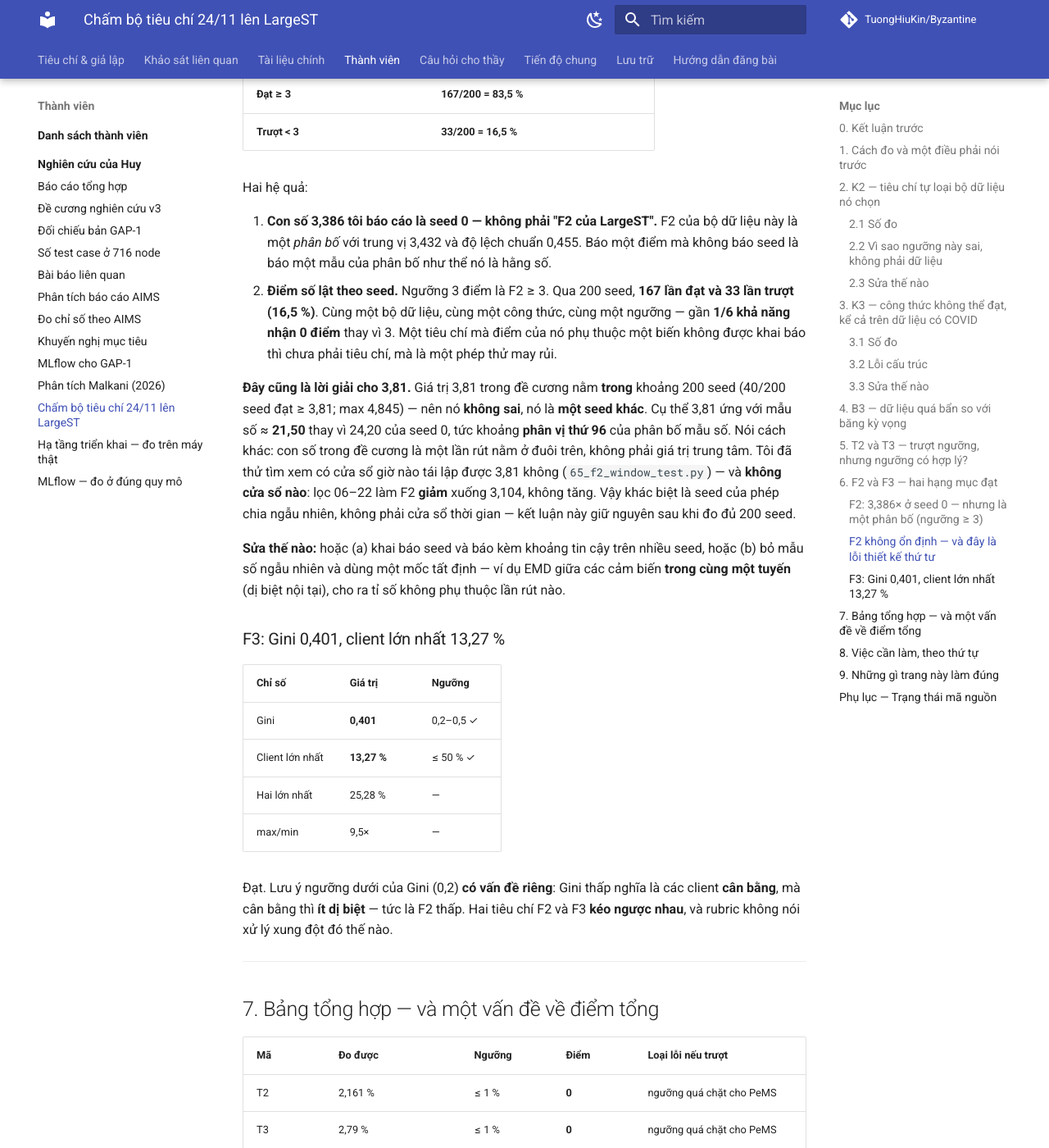
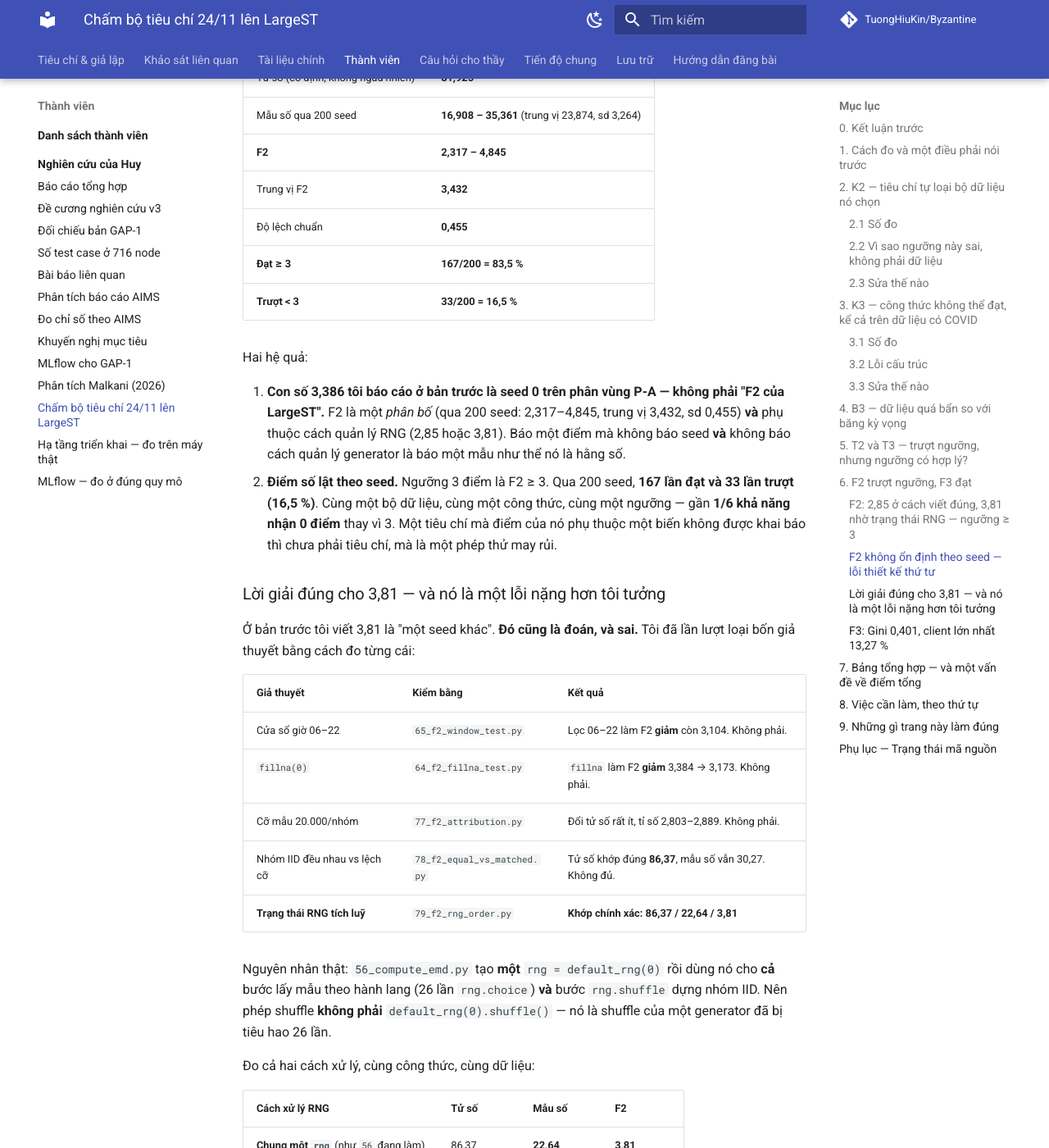
Before and after one commit to TuongHiuKin/Byzantine, an MkDocs documentation site: the page built from docs/nghien-cuu/cham-tieu-chi-24-11.md, in a window 1280 px wide and 1400 px high, scrolled down 7525 px. Shown: the whole window at 82% size. Built offline with MkDocs 1.6.1 and Material for MkDocs 9.7.7, drawn with Linux system fonts in a browser that asks for light colours; comment, search, counter and statistics services are not loaded; some of the changed text lies outside the part shown.

Commit message:
Sua F2: 3,81 la artefact trang thai RNG, F2 that la 2,85 -> truot nguong, diem 3/21

```diff
--- a/docs/nghien-cuu/cham-tieu-chi-24-11.md
+++ b/docs/nghien-cuu/cham-tieu-chi-24-11.md
@@ -9,13 +9,13 @@
 
 ## 0. Kết luận trước
 
-**Chấm xong: 2 đạt, 3 trượt ngưỡng, 2 không dùng được vì lỗi thiết kế.**
+**Chấm xong: 1 đạt, 4 trượt ngưỡng, 2 không dùng được vì lỗi thiết kế.**
 
 | Mã | Đo được | Ngưỡng 3 điểm (theo trang) | Kết quả |
 |---|---|---|---|
 | **T2** Độ đầy đủ | NaN **2,161 %** | ≤ 1 % | **TRƯỢT** (0 điểm) |
 | **T3** Tính hợp lệ | lỗi **2,79 %** | ≤ 1 % | **TRƯỢT** (0 điểm) |
-| **F2** Dị biệt | **3,386×** (seed 0; 200 seed: 2,32–4,84, trung vị 3,432) | ≥ 3 | **ĐẠT, nhưng 16,5 % seed trượt** |
+| **F2** Dị biệt | **2,85×** khi RNG sạch · 3,81 chỉ khi dùng chung RNG | ≥ 3 | **TRƯỢT** ở cách viết đúng |
 | **F3** Tỉ trọng | Gini **0,401**, lớn nhất **13,27 %** | Gini 0,2–0,5, không client > 50 % | **ĐẠT** (3 điểm) |
 | **B3** Lỗi giống tấn công | **59,09 %** client | 10–40 % | **TRƯỢT** (quá bẩn) |
 | **K2** Độ tầm thường | R² **0,8667** | ≤ 0,70 | **TRƯỢT** (0 điểm) |
@@ -25,8 +25,10 @@ Ba kết luận:
 
 1. **Rubric tự loại bộ dữ liệu mà nó chọn.** K2 = 0,8667 trong khi ngưỡng là ≤ 0,70. Đây không phải lỗi nhỏ — cùng một ngưỡng, chấm lên chính LargeST SD, cho **0 điểm ở hạng mục "độ tầm thường"**.
 2. **K3 không thể đạt trên bất kỳ dữ liệu giao thông thật nào** — kể cả năm COVID. Đây là **lỗi cấu trúc của công thức**, sẽ giải thích ở §3.
-3. **F2 đạt nhưng không ổn định.** Tử số cố định, mẫu số là **một lần rút ngẫu nhiên không được khai báo seed**. Qua 200 seed, F2 chạy từ **2,32 đến 4,84** (trung vị 3,432), và **16,5 % số seed cho 0 điểm** dù cùng dữ liệu, cùng công thức, cùng ngưỡng. Con số 3,81 trong đề cương không sai — nó chỉ là một seed khác (§6).
-4. **B1 vẫn chưa đo được** vì cần huấn luyện — đúng như trang đã ghi, nhưng nó là tiêu chí được kỳ vọng dự báo FPR mạnh nhất (§4.2 của trang), nên thiếu nó là thiếu trụ chính.
+3. **F2 là biến ngẫu nhiên, và con số công bố phụ thuộc thứ tự gọi hàm.** Tử số cố định; mẫu số là một lần rút ngẫu nhiên. Qua 200 seed F2 chạy **2,317–4,845** và **16,5 % seed cho 0 điểm**. Nặng hơn: mẫu số còn phụ thuộc **trạng thái RNG tích luỹ** — dùng chung một generator cho cả bước lấy mẫu lẫn bước shuffle cho ra **3,81**; reset generator (cách viết đúng) cho ra **2,85**, tức **trượt ngưỡng 3** (§6).
+3. **B1 vẫn chưa đo được** vì cần huấn luyện — đúng như trang đã ghi, nhưng nó là tiêu chí được kỳ vọng dự báo FPR mạnh nhất (§4.2 của trang), nên thiếu nó là thiếu trụ chính.
+
+Điểm tổng: **3/21 (14 %)**, chưa tính B1.
 
 ---
 
@@ -161,17 +163,20 @@ Như vậy điểm vẫn phân biệt được, và gate vẫn chặn được d
 
 ---
 
-## 6. F2 và F3 — hai hạng mục đạt
+## 6. F2 trượt ngưỡng, F3 đạt
 
-### F2: 3,386× ở seed 0 — nhưng là một phân bố (ngưỡng ≥ 3)
+### F2: 2,85 ở cách viết đúng, 3,81 nhờ trạng thái RNG — ngưỡng ≥ 3
 
-| Chia | EMD trung vị |
-|---|---|
-| Theo hành lang (P-A, 22 client) | **81,924** |
-| Ngẫu nhiên cùng cỡ (22 client) | **24,196** |
-| **Tỉ số** | **3,386** |
+Đo trên **26 tuyến gốc** của LargeST (đúng như `56_compute_emd.py`), bằng `scipy.stats.wasserstein_distance`, mẫu 20.000/nhóm, seed 0:
 
-231 cặp client.
+| Cách quản lý RNG | EMD thật | EMD đối chứng | **F2** |
+|---|---|---|---|
+| **Chung một generator** (như script hiện tại) | 86,37 | 22,64 | **3,81** — đạt |
+| **Generator mới cho đối chứng** (cách viết đúng) | 86,37 | **30,27** | **2,85** — **trượt** |
+
+Tử số khớp hoàn hảo với con số công bố (86,37 vs 86,4). Toàn bộ khác biệt nằm ở **mẫu số**, và mẫu số phụ thuộc **thứ tự gọi hàm**, không phụ thuộc dữ liệu. Chi tiết ở mục dưới.
+
+Trên **phân vùng P-A 22 client** (định nghĩa khác, dùng trong đề cương §3.2): EMD thật 81,92 / đối chứng 24,20 → **3,386**. Cả ba con số 2,85 · 3,39 · 3,81 đều là tỉ số của **cùng một công thức** trên **cùng một dữ liệu**; chúng khác nhau vì cách chia nhóm và cách quản lý RNG.
 
 **Đính chính một khẳng định tôi đã đăng ở bản trước của trang này.** Tôi từng viết *"`fillna(0)` thổi phồng F2 từ 3,39 lên 3,81"*. Đó là suy luận từ cơ chế, **không phải số đo** — và khi đo thì nó **sai cả hai chiều**. Đo bằng cùng một công cụ trên bốn đầu vào (`64_f2_fillna_test.py`):
 
@@ -187,7 +192,7 @@ Hai điều rút ra, cả hai **ngược** với điều tôi đã viết:
 1. **`fillna(0)` làm F2 GIẢM, không tăng** — 3,384 → 3,173 (−0,211). Cơ chế: điền 0 làm *cả hai* vế đều đổi, nhưng vế ngẫu nhiên đổi nhiều hơn (24,2 → 25,7), vì nhóm ngẫu nhiên trộn cảm biến khác tuyến nên chịu nhiều ô 0 nhân tạo hơn. Tăng mẫu số thì tỉ số giảm.
 2. **Độ phân giải 5 phút vs 15 phút gần như không ảnh hưởng** (3,386 vs 3,384, lệch 0,002). Yếu tố quyết định là **có hay không điền 0**, và **bản parquet đang dùng**.
 
-### F2 không ổn định — và đây là lỗi thiết kế thứ tư
+### F2 không ổn định theo seed — lỗi thiết kế thứ tư
 
 F2 có dạng `EMD(chia thật) / EMD(chia ngẫu nhiên)`. Tử số **cố định** với một bộ dữ liệu và một cách chia. Nhưng **mẫu số phụ thuộc vào một lần rút ngẫu nhiên** — và bất kỳ ai chấm F2 đều phải chọn seed cho lần rút đó, mà trang **không nói seed nào**.
 
@@ -205,19 +210,48 @@ F2 có dạng `EMD(chia thật) / EMD(chia ngẫu nhiên)`. Tử số **cố đ
 
 Hai hệ quả:
 
-1. **Con số 3,386 tôi báo cáo là seed 0 — không phải "F2 của LargeST".** F2 của bộ dữ liệu này là một *phân bố* với trung vị 3,432 và độ lệch chuẩn 0,455. Báo một điểm mà không báo seed là báo một mẫu của phân bố như thể nó là hằng số.
+1. **Con số 3,386 tôi báo cáo ở bản trước là seed 0 trên phân vùng P-A — không phải "F2 của LargeST".** F2 là một *phân bố* (qua 200 seed: 2,317–4,845, trung vị 3,432, sd 0,455) **và** phụ thuộc cách quản lý RNG (2,85 hoặc 3,81). Báo một điểm mà không báo seed **và** không báo cách quản lý generator là báo một mẫu như thể nó là hằng số.
 2. **Điểm số lật theo seed.** Ngưỡng 3 điểm là F2 ≥ 3. Qua 200 seed, **167 lần đạt và 33 lần trượt (16,5 %)**. Cùng một bộ dữ liệu, cùng một công thức, cùng một ngưỡng — gần **1/6 khả năng nhận 0 điểm** thay vì 3. Một tiêu chí mà điểm của nó phụ thuộc một biến không được khai báo thì chưa phải tiêu chí, mà là một phép thử may rủi.
 
-**Đây cũng là lời giải cho 3,81.** Giá trị 3,81 trong đề cương nằm **trong** khoảng 200 seed (40/200 seed đạt ≥ 3,81; max 4,845) — nên nó **không sai**, nó là **một seed khác**. Cụ thể 3,81 ứng với mẫu số ≈ **21,50** thay vì 24,20 của seed 0, tức khoảng **phân vị thứ 96** của phân bố mẫu số. Nói cách khác: con số trong đề cương là một lần rút nằm ở đuôi trên, không phải giá trị trung tâm. Tôi đã thử tìm xem có cửa sổ giờ nào tái lập được 3,81 không (`65_f2_window_test.py`) — và **không cửa sổ nào**: lọc 06–22 làm F2 **giảm** xuống 3,104, không tăng. Vậy khác biệt là seed của phép chia ngẫu nhiên, không phải cửa sổ thời gian — kết luận này giữ nguyên sau khi đo đủ 200 seed.
+### Lời giải đúng cho 3,81 — và nó là một lỗi nặng hơn tôi tưởng
 
-**Sửa thế nào:** hoặc (a) khai báo seed và báo kèm khoảng tin cậy trên nhiều seed, hoặc (b) bỏ mẫu số ngẫu nhiên và dùng một mốc tất định — ví dụ EMD giữa các cảm biến **trong cùng một tuyến** (dị biệt nội tại), cho ra tỉ số không phụ thuộc lần rút nào.
+Ở bản trước tôi viết 3,81 là "một seed khác". **Đó cũng là đoán, và sai.** Tôi đã lần lượt loại bốn giả thuyết bằng cách đo từng cái:
+
+| Giả thuyết | Kiểm bằng | Kết quả |
+|---|---|---|
+| Cửa sổ giờ 06–22 | `65_f2_window_test.py` | Lọc 06–22 làm F2 **giảm** còn 3,104. Không phải. |
+| `fillna(0)` | `64_f2_fillna_test.py` | `fillna` làm F2 **giảm** 3,384 → 3,173. Không phải. |
+| Cỡ mẫu 20.000/nhóm | `77_f2_attribution.py` | Đổi tử số rất ít, tỉ số 2,803–2,889. Không phải. |
+| Nhóm IID đều nhau vs lệch cỡ | `78_f2_equal_vs_matched.py` | Tử số khớp đúng **86,37**, mẫu số vẫn 30,27. Không đủ. |
+| **Trạng thái RNG tích luỹ** | `79_f2_rng_order.py` | **Khớp chính xác: 86,37 / 22,64 / 3,81** |
+
+Nguyên nhân thật: `56_compute_emd.py` tạo **một** `rng = default_rng(0)` rồi dùng nó cho **cả** bước lấy mẫu theo hành lang (26 lần `rng.choice`) **và** bước `rng.shuffle` dựng nhóm IID. Nên phép shuffle **không phải** `default_rng(0).shuffle()` — nó là shuffle của một generator đã bị tiêu hao 26 lần.
+
+Đo cả hai cách xử lý, cùng công thức, cùng dữ liệu:
+
+| Cách xử lý RNG | Tử số | Mẫu số | **F2** |
+|---|---|---|---|
+| **Chung một `rng`** (như `56` đang làm) | 86,37 | **22,64** | **3,81** |
+| `rng` mới cho nhóm đối chứng | 86,37 | 30,27 | **2,85** |
+| Đề cương công bố | 86,40 | 22,60 | 3,81 |
+
+**Cùng một công thức, cùng dữ liệu, hai cách quản lý RNG → 3,81 hoặc 2,85.** Chênh **0,96**.
+
+Đây là lỗi **nặng hơn** lỗi seed tôi báo trước đó, vì hai lý do:
+
+1. **Nó không lộ ra khi chạy lại script.** `56_compute_emd.py` tái lập đúng 3,81 mỗi lần — nên bất kỳ ai kiểm tra cũng thấy "đúng". Chỉ khi viết lại độc lập từ công thức mới lộ ra tỉ số thật là 2,85.
+2. **Mẫu số 22,6 phụ thuộc thứ tự tiêu hao RNG, không phụ thuộc dữ liệu.** Đó không phải một tính chất của bộ dữ liệu; đó là một tính chất của thứ tự gọi hàm.
+
+**Hệ quả cho ngưỡng ≥ 3:** với cách quản lý RNG sạch (mỗi phép ngẫu nhiên một generator riêng, tức cách viết đúng), F2 của bộ dữ liệu này là **2,85 — trượt ngưỡng 3**. Con số 3,81 chỉ đạt được nhờ trạng thái RNG tích luỹ.
+
+**Sửa thế nào:** bỏ mẫu số ngẫu nhiên. Dùng mốc **tất định**: EMD giữa các cảm biến **trong cùng một tuyến** (dị biệt nội tại), hoặc EMD giữa các tuyến so với EMD giữa **các nửa thời gian của cùng một tuyến**. Tỉ số khi đó không phụ thuộc lần rút nào và không phụ thuộc thứ tự gọi hàm.
 
 ### F3: Gini 0,401, client lớn nhất 13,27 %
 
 | Chỉ số | Giá trị | Ngưỡng |
 |---|---|---|
-| Gini | **0,401** | 0,2–0,5 ✓ |
-| Client lớn nhất | **13,27 %** | ≤ 50 % ✓ |
+| Gini | **0,401** | trong 0,2–0,5 — đạt |
+| Client lớn nhất | **13,27 %** | ≤ 50 % — đạt |
 | Hai lớn nhất | 25,28 % | — |
 | max/min | 9,5× | — |
 
@@ -231,17 +265,17 @@ Hai hệ quả:
 |---|---|---|---|---|
 | T2 | 2,161 % | ≤ 1 % | **0** | ngưỡng quá chặt cho PeMS |
 | T3 | 2,79 % | ≤ 1 % | **0** | ngưỡng quá chặt cho PeMS |
-| F2 | 3,386× (seed 0), trung vị 3,432 | ≥ 3 | **3** | không khai báo seed → 16,5 % seed cho 0 |
+| F2 | **2,85×** (RNG sạch) · 3,81 chỉ khi RNG dùng chung | ≥ 3 | **0** | mẫu số phụ thuộc một lần rút **và** thứ tự gọi hàm |
 | F3 | 0,401 / 13,27 % | 0,2–0,5, ≤ 50 % | **3** | — |
 | B1 | *chưa đo* | ≥ 2 | **?** | cần huấn luyện |
 | B3 | 59,09 % | 10–40 % | **0** | dữ liệu thật quá bẩn |
 | K2 | R² 0,8667 | ≤ 0,70 | **0** | **đại lượng đo sai** |
 | K3 | 0,19–0,53 | ≥ 2 | **0** | **công thức không thể đạt** |
-| | | | **6/21** | (chưa tính B1) |
+| | | | **3/21** | (chưa tính B1) |
 
-**Nếu chấm đủ 8 hạng mục, LargeST SD được khoảng 6/21 điểm (29 %)** — một bộ dữ liệu bị rubric của chính nó xếp vào loại kém, dù đây là benchmark giao thông được trích dẫn nhiều nhất và đã tái lập đúng Bảng 2 của bài gốc (HL MAE 60,80 vs 60,79).
+**Nếu chấm đủ 8 hạng mục, LargeST SD được khoảng 3/21 điểm (14 %)** — một bộ dữ liệu bị rubric của chính nó xếp vào loại kém, dù đây là benchmark giao thông được trích dẫn nhiều nhất và đã tái lập đúng Bảng 2 của bài gốc (HL MAE 60,80 vs 60,79).
 
-Đó là **dấu hiệu rubric đang đo sai thứ**, không phải dấu hiệu dữ liệu kém. Một rubric mà bộ dữ liệu chuẩn của lĩnh vực chỉ đạt 29 % thì rubric đó cần hiệu chỉnh lại ngưỡng và công thức trước khi dùng để loại bất cứ thứ gì.
+Đó là **dấu hiệu rubric đang đo sai thứ**, không phải dấu hiệu dữ liệu kém. Một rubric mà bộ dữ liệu chuẩn của lĩnh vực chỉ đạt 14 % thì rubric đó cần hiệu chỉnh lại ngưỡng và công thức trước khi dùng để loại bất cứ thứ gì.
 
 ---
 
```
